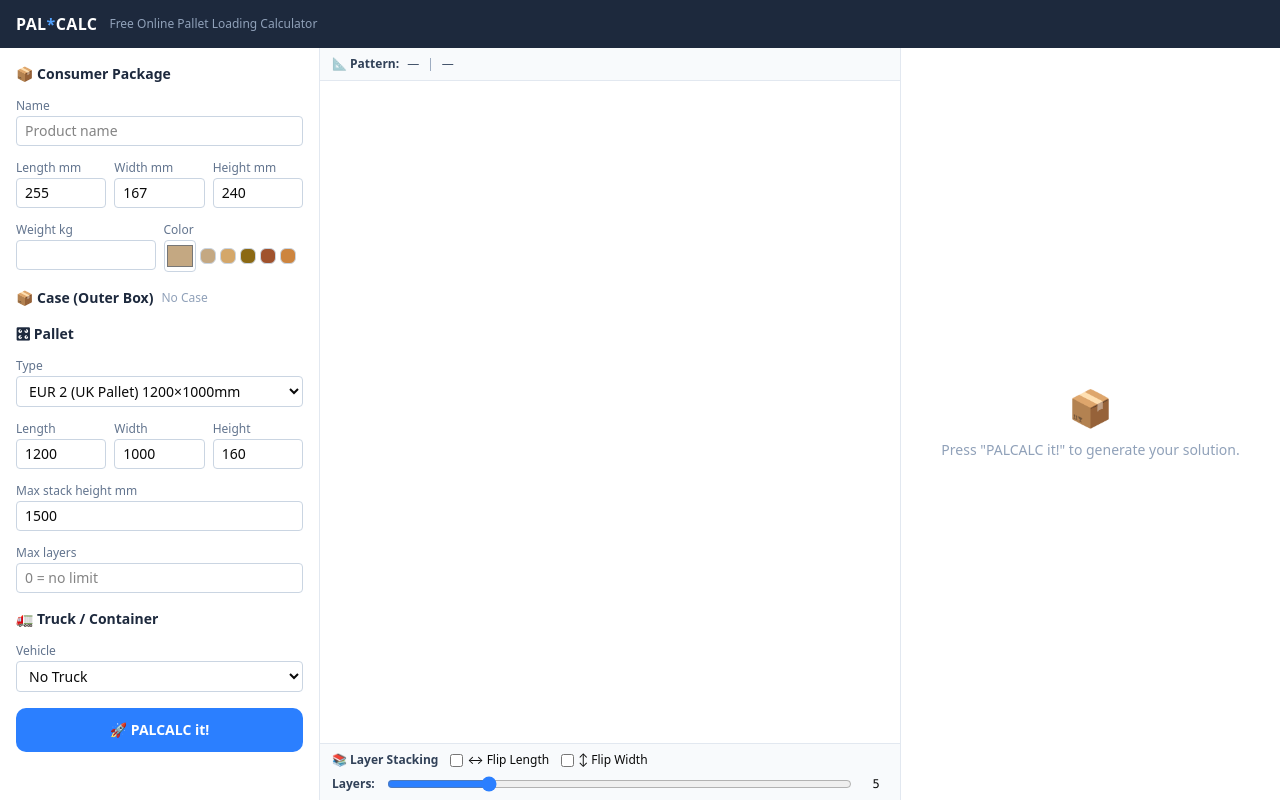
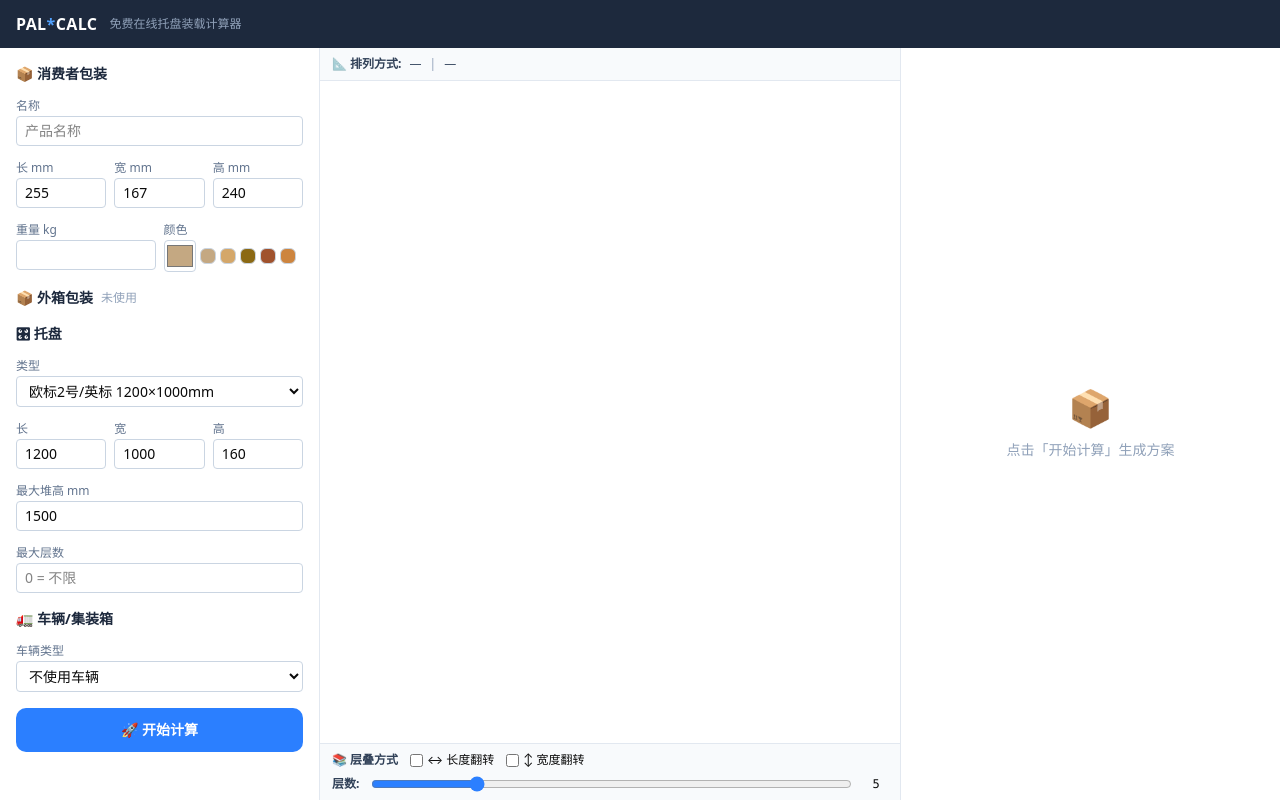
Before and after one commit to xiaonan177/Ka, a Next.js app: page / in a window 1280 px wide. Built offline with nearby package versions, Linux system fonts and the light colour scheme.

Commit message:
feat: 全界面中文化，包括输入表单、层编辑器、方案预览、托盘/车辆预设名称
Coze-Commit-Type: user
Coze-User-ID: 617247819964584
Coze-Conversation-ID: 6746399

```diff
--- a/src/app/page.tsx
+++ b/src/app/page.tsx
@@ -17,11 +17,11 @@ const DEFAULT_INPUT: PalletizeInput = {
   useCase: false,
   caseBox: { length: 0, width: 0, height: 0 },
   caseCount: 0,
-  palletType: 'EUR 2 (UK Pallet) 1200×1000mm',
+  palletType: '欧标2号/英标 1200×1000mm',
   pallet: { length: 1200, width: 1000, height: 160 },
   maxHeight: 1500,
   maxStackLayers: 0,
-  truckType: 'No Truck',
+  truckType: '不使用车辆',
   truck: undefined,
 };
 
@@ -70,7 +70,7 @@ export default function Home() {
         <h1 className="text-white font-bold text-base tracking-wide">
           PAL<span className="text-blue-400">*</span>CALC
         </h1>
-        <span className="text-slate-400 text-xs ml-3">Free Online Pallet Loading Calculator</span>
+        <span className="text-slate-400 text-xs ml-3">免费在线托盘装载计算器</span>
       </header>
 
       {/* 主内容区三栏 */}
@@ -114,7 +114,7 @@ export default function Home() {
                 flipWidth={flipWidth}
               />
             </div>
-            <button onClick={() => setShowReport(false)} className="mt-3 px-4 py-2 bg-slate-200 rounded text-sm">Close</button>
+            <button onClick={() => setShowReport(false)} className="mt-3 px-4 py-2 bg-slate-200 rounded text-sm">关闭</button>
           </div>
         </div>
       )}
--- a/src/components/InputForm.tsx
+++ b/src/components/InputForm.tsx
@@ -23,7 +23,7 @@ export function InputForm({ input, onChange, onCalculate }: InputFormProps) {
   };
 
   const handlePalletTypeChange = (type: string) => {
-    if (type === 'Custom') {
+    if (type === '自定义') {
       update({ palletType: type });
     } else {
       const preset = PALLET_PRESETS.find(p => p.name === type);
@@ -37,11 +37,11 @@ export function InputForm({ input, onChange, onCalculate }: InputFormProps) {
   };
 
   const handleTruckTypeChange = (type: string) => {
-    if (type === 'No Truck') {
+    if (type === '不使用车辆') {
       update({ truckType: type, truck: undefined });
       setTruckOpen(false);
-    } else if (type === 'Custom') {
-      update({ truckType: type, truck: { name: 'Custom', length: 12000, width: 2400, height: 2600 } });
+    } else if (type === '自定义') {
+      update({ truckType: type, truck: { name: '自定义', length: 12000, width: 2400, height: 2600 } });
       setTruckOpen(true);
     } else {
       const preset = TRUCK_PRESETS.find(t => t.name === type);
@@ -58,39 +58,39 @@ export function InputForm({ input, onChange, onCalculate }: InputFormProps) {
 
         {/* 产品名称 */}
         <div>
-          <h2 className="text-sm font-bold text-slate-800 mb-2">📦 Consumer Package</h2>
+          <h2 className="text-sm font-bold text-slate-800 mb-2">📦 消费者包装</h2>
           <div className="space-y-2">
             <div>
-              <label className="text-xs text-slate-500">Name</label>
+              <label className="text-xs text-slate-500">名称</label>
               <input
                 type="text"
                 value={input.productName}
                 onChange={e => update({ productName: e.target.value })}
                 className="w-full border border-slate-300 rounded px-2 py-1 text-sm"
-                placeholder="Product name"
+                placeholder="产品名称"
               />
             </div>
             <div className="grid grid-cols-3 gap-2">
               <div>
-                <label className="text-xs text-slate-500">Length mm</label>
+                <label className="text-xs text-slate-500">长 mm</label>
                 <input type="number" value={input.box.length || ''} onChange={e => update({ box: { ...input.box, length: Number(e.target.value) } })} className="w-full border border-slate-300 rounded px-2 py-1 text-sm" />
               </div>
               <div>
-                <label className="text-xs text-slate-500">Width mm</label>
+                <label className="text-xs text-slate-500">宽 mm</label>
                 <input type="number" value={input.box.width || ''} onChange={e => update({ box: { ...input.box, width: Number(e.target.value) } })} className="w-full border border-slate-300 rounded px-2 py-1 text-sm" />
               </div>
               <div>
-                <label className="text-xs text-slate-500">Height mm</label>
+                <label className="text-xs text-slate-500">高 mm</label>
                 <input type="number" value={input.box.height || ''} onChange={e => update({ box: { ...input.box, height: Number(e.target.value) } })} className="w-full border border-slate-300 rounded px-2 py-1 text-sm" />
               </div>
             </div>
             <div className="grid grid-cols-2 gap-2">
               <div>
-                <label className="text-xs text-slate-500">Weight kg</label>
+                <label className="text-xs text-slate-500">重量 kg</label>
                 <input type="number" value={input.boxWeight || ''} onChange={e => update({ boxWeight: Number(e.target.value) })} className="w-full border border-slate-300 rounded px-2 py-1 text-sm" step="0.1" />
               </div>
               <div>
-                <label className="text-xs text-slate-500">Color</label>
+                <label className="text-xs text-slate-500">颜色</label>
                 <div className="flex items-center gap-1">
                   <input type="color" value={input.boxColor} onChange={e => update({ boxColor: e.target.value })} className="w-8 h-8 border border-slate-300 rounded cursor-pointer" />
                   <div className="flex flex-wrap gap-1">
@@ -107,27 +107,27 @@ export function InputForm({ input, onChange, onCalculate }: InputFormProps) {
         {/* 外箱 */}
         <div>
           <button onClick={() => { setCaseOpen(!caseOpen); if (!caseOpen) update({ useCase: true }); else update({ useCase: false }); }} className="flex items-center gap-2 text-sm font-bold text-slate-800">
-            📦 Case (Outer Box)
-            <span className="text-xs text-slate-400 font-normal">{input.useCase ? 'Enabled' : 'No Case'}</span>
+            📦 外箱包装
+            <span className="text-xs text-slate-400 font-normal">{input.useCase ? '已启用' : '未使用'}</span>
           </button>
           {caseOpen && input.useCase && (
             <div className="mt-2 space-y-2 p-2 bg-slate-50 rounded">
               <div className="grid grid-cols-3 gap-2">
                 <div>
-                  <label className="text-xs text-slate-500">Length</label>
+                  <label className="text-xs text-slate-500">长</label>
                   <input type="number" value={input.caseBox.length || ''} onChange={e => update({ caseBox: { ...input.caseBox, length: Number(e.target.value) } })} className="w-full border border-slate-300 rounded px-2 py-1 text-sm" />
                 </div>
                 <div>
-                  <label className="text-xs text-slate-500">Width</label>
+                  <label className="text-xs text-slate-500">宽</label>
                   <input type="number" value={input.caseBox.width || ''} onChange={e => update({ caseBox: { ...input.caseBox, width: Number(e.target.value) } })} className="w-full border border-slate-300 rounded px-2 py-1 text-sm" />
                 </div>
                 <div>
-                  <label className="text-xs text-slate-500">Height</label>
+                  <label className="text-xs text-slate-500">高</label>
                   <input type="number" value={input.caseBox.height || ''} onChange={e => update({ caseBox: { ...input.caseBox, height: Number(e.target.value) } })} className="w-full border border-slate-300 rounded px-2 py-1 text-sm" />
                 </div>
               </div>
               <div>
-                <label className="text-xs text-slate-500">Cases per box</label>
+                <label className="text-xs text-slate-500">每箱装箱数</label>
                 <input type="number" value={input.caseCount || ''} onChange={e => update({ caseCount: Number(e.target.value) })} className="w-full border border-slate-300 rounded px-2 py-1 text-sm" />
               </div>
             </div>
@@ -136,50 +136,50 @@ export function InputForm({ input, onChange, onCalculate }: InputFormProps) {
 
         {/* 托盘 */}
         <div>
-          <h2 className="text-sm font-bold text-slate-800 mb-2">🎛 Pallet</h2>
+          <h2 className="text-sm font-bold text-slate-800 mb-2">🎛 托盘</h2>
           <div className="space-y-2">
             <div>
-              <label className="text-xs text-slate-500">Type</label>
+              <label className="text-xs text-slate-500">类型</label>
               <select value={input.palletType} onChange={e => handlePalletTypeChange(e.target.value)} className="w-full border border-slate-300 rounded px-2 py-1 text-sm">
                 {PALLET_PRESETS.map(p => <option key={p.name} value={p.name}>{p.name}</option>)}
-                <option value="Custom">Custom</option>
+                <option value="Custom">自定义</option>
               </select>
             </div>
             <div className="grid grid-cols-3 gap-2">
               <div>
-                <label className="text-xs text-slate-500">Length</label>
+                <label className="text-xs text-slate-500">长</label>
                 <input type="number" value={input.pallet.length || ''} onChange={e => update({ pallet: { ...input.pallet, length: Number(e.target.value) } })} className="w-full border border-slate-300 rounded px-2 py-1 text-sm" />
               </div>
               <div>
-                <label className="text-xs text-slate-500">Width</label>
+                <label className="text-xs text-slate-500">宽</label>
                 <input type="number" value={input.pallet.width || ''} onChange={e => update({ pallet: { ...input.pallet, width: Number(e.target.value) } })} className="w-full border border-slate-300 rounded px-2 py-1 text-sm" />
               </div>
               <div>
-                <label className="text-xs text-slate-500">Height</label>
+                <label className="text-xs text-slate-500">高</label>
                 <input type="number" value={input.pallet.height || ''} onChange={e => update({ pallet: { ...input.pallet, height: Number(e.target.value) } })} className="w-full border border-slate-300 rounded px-2 py-1 text-sm" />
               </div>
             </div>
             <div>
-              <label className="text-xs text-slate-500">Max stack height mm</label>
+              <label className="text-xs text-slate-500">最大堆高 mm</label>
               <input type="number" value={input.maxHeight || ''} onChange={e => update({ maxHeight: Number(e.target.value) })} className="w-full border border-slate-300 rounded px-2 py-1 text-sm" />
             </div>
             <div>
-              <label className="text-xs text-slate-500">Max layers</label>
-              <input type="number" value={input.maxStackLayers || ''} onChange={e => update({ maxStackLayers: Number(e.target.value) })} className="w-full border border-slate-300 rounded px-2 py-1 text-sm" placeholder="0 = no limit" />
+              <label className="text-xs text-slate-500">最大层数</label>
+              <input type="number" value={input.maxStackLayers || ''} onChange={e => update({ maxStackLayers: Number(e.target.value) })} className="w-full border border-slate-300 rounded px-2 py-1 text-sm" placeholder="0 = 不限" />
             </div>
           </div>
         </div>
 
         {/* 车辆 */}
         <div>
-          <h2 className="text-sm font-bold text-slate-800 mb-2">🚛 Truck / Container</h2>
+          <h2 className="text-sm font-bold text-slate-800 mb-2">🚛 车辆/集装箱</h2>
           <div className="space-y-2">
             <div>
-              <label className="text-xs text-slate-500">Vehicle</label>
+              <label className="text-xs text-slate-500">车辆类型</label>
               <select value={input.truckType} onChange={e => handleTruckTypeChange(e.target.value)} className="w-full border border-slate-300 rounded px-2 py-1 text-sm">
-                <option value="No Truck">No Truck</option>
+                <option value="No Truck">不使用车辆</option>
                 {TRUCK_PRESETS.map(t => <option key={t.name} value={t.name}>{t.name} {t.length}×{t.width}×{t.height}mm</option>)}
-                <option value="Custom">Custom</option>
+                <option value="Custom">自定义</option>
               </select>
             </div>
             {truckOpen && input.truck && (() => {
@@ -187,15 +187,15 @@ export function InputForm({ input, onChange, onCalculate }: InputFormProps) {
                   return (
                     <div className="grid grid-cols-3 gap-2 p-2 bg-slate-50 rounded">
                       <div>
-                        <label className="text-xs text-slate-500">Length</label>
+                        <label className="text-xs text-slate-500">长</label>
                         <input type="number" value={t.length} onChange={e => update({ truck: { ...t, length: Number(e.target.value) } })} className="w-full border border-slate-300 rounded px-2 py-1 text-sm" />
                       </div>
                       <div>
-                        <label className="text-xs text-slate-500">Width</label>
+                        <label className="text-xs text-slate-500">宽</label>
                         <input type="number" value={t.width} onChange={e => update({ truck: { ...t, width: Number(e.target.value) } })} className="w-full border border-slate-300 rounded px-2 py-1 text-sm" />
                       </div>
                       <div>
-                        <label className="text-xs text-slate-500">Height</label>
+                        <label className="text-xs text-slate-500">高</label>
                         <input type="number" value={t.height} onChange={e => update({ truck: { ...t, height: Number(e.target.value) } })} className="w-full border border-slate-300 rounded px-2 py-1 text-sm" />
                       </div>
                     </div>
@@ -209,7 +209,7 @@ export function InputForm({ input, onChange, onCalculate }: InputFormProps) {
           onClick={onCalculate}
           className="w-full bg-blue-500 hover:bg-blue-600 text-white font-bold py-3 px-4 rounded-lg text-sm transition-colors"
         >
-          🚀 PALCALC it!
+          🚀 开始计算
         </button>
       </div>
     </div>
--- a/src/components/LayerEditor.tsx
+++ b/src/components/LayerEditor.tsx
@@ -49,7 +49,7 @@ export function LayerEditor({
     ctx.fillStyle = '#1E293B';
     ctx.font = 'bold 13px sans-serif';
     ctx.textAlign = 'center';
-    ctx.fillText('Edit Layer — Top View', displayW / 2, 16);
+    ctx.fillText('编辑层 — 俯视图', displayW / 2, 16);
 
     // 托盘
     ctx.fillStyle = '#E8E8E8';
@@ -136,9 +136,9 @@ export function LayerEditor({
       {/* 排列策略选择 */}
       <div className="px-3 py-2 border-b border-slate-200 bg-slate-50">
         <div className="flex items-center gap-2 text-xs">
-          <span className="font-bold text-slate-700">📐 Pattern:</span>
+          <span className="font-bold text-slate-700">📐 排列方式:</span>
           <span className="text-slate-600">
-            {plan ? `${plan.countAlongLength} × ${plan.countAlongWidth} = ${plan.boxesPerLayer} boxes/layer` : '—'}
+            {plan ? `${plan.countAlongLength} × ${plan.countAlongWidth} = ${plan.boxesPerLayer} 箱/层` : '—'}
           </span>
           <span className="text-slate-400">|</span>
           <span className="text-slate-600">{plan?.orientation || '—'}</span>
@@ -154,20 +154,20 @@ export function LayerEditor({
       <div className="px-3 py-2 border-t border-slate-200 bg-slate-50 space-y-2">
         {/* 层翻转 */}
         <div className="flex items-center gap-3 text-xs">
-          <span className="font-bold text-slate-700">📚 Layer Stacking</span>
+          <span className="font-bold text-slate-700">📚 层叠方式</span>
           <label className="flex items-center gap-1 cursor-pointer">
             <input type="checkbox" checked={flipLength} onChange={e => onFlipLengthChange(e.target.checked)} className="accent-blue-500" />
-            <span>↔ Flip Length</span>
+            <span>↔ 长度翻转</span>
           </label>
           <label className="flex items-center gap-1 cursor-pointer">
             <input type="checkbox" checked={flipWidth} onChange={e => onFlipWidthChange(e.target.checked)} className="accent-blue-500" />
-            <span>↕ Flip Width</span>
+            <span>↕ 宽度翻转</span>
           </label>
         </div>
 
         {/* 层数控制 */}
         <div className="flex items-center gap-3 text-xs">
-          <span className="font-bold text-slate-700">Layers:</span>
+          <span className="font-bold text-slate-700">层数:</span>
           <input
             type="range" min={1} max={20} value={layers}
             onChange={e => onLayersChange(Number(e.target.value))}
--- a/src/components/SolutionPreview.tsx
+++ b/src/components/SolutionPreview.tsx
@@ -276,7 +276,7 @@ export function SolutionPreview({ plan, input, layers, flipLength, flipWidth, on
       <div className="w-[380px] flex-shrink-0 bg-white border-l border-slate-200 flex items-center justify-center">
         <div className="text-center text-slate-400 p-6">
           <p className="text-4xl mb-3">📦</p>
-          <p className="text-sm font-medium">Press &quot;PALCALC it!&quot; to generate your solution.</p>
+          <p className="text-sm font-medium">点击「开始计算」生成方案</p>
         </div>
       </div>
     );
@@ -292,19 +292,19 @@ export function SolutionPreview({ plan, input, layers, flipLength, flipWidth, on
       <div className="p-3 border-b border-slate-200 bg-slate-50">
         <div className="grid grid-cols-2 gap-2">
           <div className="bg-white rounded-lg p-2 shadow-sm border border-slate-100">
-            <div className="text-[10px] text-slate-500">Boxes / Pallet</div>
+            <div className="text-[10px] text-slate-500">每托箱数</div>
             <div className="text-lg font-bold text-blue-600">{totalBoxes}</div>
           </div>
           <div className="bg-white rounded-lg p-2 shadow-sm border border-slate-100">
-            <div className="text-[10px] text-slate-500">Total Height</div>
+            <div className="text-[10px] text-slate-500">总高度</div>
             <div className={`text-lg font-bold ${heightOk ? 'text-emerald-600' : 'text-amber-600'}`}>{totalH.toLocaleString()} mm</div>
           </div>
           <div className="bg-white rounded-lg p-2 shadow-sm border border-slate-100">
-            <div className="text-[10px] text-slate-500">Boxes / Layer</div>
+            <div className="text-[10px] text-slate-500">每层箱数</div>
             <div className="text-lg font-bold text-slate-700">{plan.boxesPerLayer}</div>
           </div>
           <div className="bg-white rounded-lg p-2 shadow-sm border border-slate-100">
-            <div className="text-[10px] text-slate-500">Space Utilization</div>
+            <div className="text-[10px] text-slate-500">空间利用率</div>
             <div className="text-lg font-bold text-slate-700">{plan.utilization}%</div>
           </div>
         </div>
@@ -316,14 +316,14 @@ export function SolutionPreview({ plan, input, layers, flipLength, flipWidth, on
           onClick={() => setViewMode('pallet')}
           className={`flex-1 py-2 text-xs font-medium ${viewMode === 'pallet' ? 'text-blue-600 border-b-2 border-blue-600 bg-blue-50' : 'text-slate-500 hover:bg-slate-50'}`}
         >
-          📦 Pallet Preview
+          📦 托盘预览
         </button>
         {input.truck && (
           <button
             onClick={() => setViewMode('truck')}
             className={`flex-1 py-2 text-xs font-medium ${viewMode === 'truck' ? 'text-blue-600 border-b-2 border-blue-600 bg-blue-50' : 'text-slate-500 hover:bg-slate-50'}`}
           >
-            🚛 Truck View
+            🚛 车辆视图
           </button>
         )}
       </div>
@@ -336,12 +336,12 @@ export function SolutionPreview({ plan, input, layers, flipLength, flipWidth, on
       {/* 车辆装载信息 */}
       {truckLoad && viewMode === 'truck' && (
         <div className="p-3 border-t border-slate-200 bg-slate-50 space-y-1">
-          <h3 className="text-xs font-bold text-slate-700">Truck Loading</h3>
+          <h3 className="text-xs font-bold text-slate-700">车辆装载</h3>
           <div className="grid grid-cols-2 gap-x-3 text-xs text-slate-600">
-            <span>Pallets: <strong>{truckLoad.totalPallets}</strong></span>
-            <span>Total boxes: <strong>{truckLoad.totalBoxes.toLocaleString()}</strong></span>
-            <span>Weight: <strong>{truckLoad.totalWeight.toLocaleString()} kg</strong></span>
-            <span>Volume: <strong>{(truckLoad.volumeUtilization * 100).toFixed(1)}%</strong></span>
+            <span>托盘数: <strong>{truckLoad.totalPallets}</strong></span>
+            <span>总箱数: <strong>{truckLoad.totalBoxes.toLocaleString()}</strong></span>
+            <span>重量: <strong>{truckLoad.totalWeight.toLocaleString()} kg</strong></span>
+            <span>体积率: <strong>{(truckLoad.volumeUtilization * 100).toFixed(1)}%</strong></span>
           </div>
         </div>
       )}
@@ -350,9 +350,9 @@ export function SolutionPreview({ plan, input, layers, flipLength, flipWidth, on
       <div className="p-3 border-t border-slate-200">
         <div className="flex items-center gap-2 text-xs">
           {heightOk ? (
-            <><span className="text-emerald-500">✓</span><span className="text-emerald-700">Height {totalH.toLocaleString()}mm ≤ {input.maxHeight.toLocaleString()}mm limit</span></>
+            <><span className="text-emerald-500">✓</span><span className="text-emerald-700">高度 {totalH.toLocaleString()}mm ≤ {input.maxHeight.toLocaleString()}mm 限制</span></>
           ) : (
-            <><span className="text-amber-500">⚠</span><span className="text-amber-700">Height {totalH.toLocaleString()}mm &gt; {input.maxHeight.toLocaleString()}mm limit</span></>
+            <><span className="text-amber-500">⚠</span><span className="text-amber-700">高度 {totalH.toLocaleString()}mm &gt; {input.maxHeight.toLocaleString()}mm 限制</span></>
           )}
         </div>
       </div>
@@ -360,7 +360,7 @@ export function SolutionPreview({ plan, input, layers, flipLength, flipWidth, on
       {/* 下载按钮 */}
       <div className="p-3 border-t border-slate-200">
         <button onClick={onDownloadReport} className="w-full bg-emerald-500 hover:bg-emerald-600 text-white font-bold py-2 px-4 rounded-lg text-xs transition-colors">
-          📥 Download Report Image
+          📥 下载报告图片
         </button>
       </div>
     </div>
--- a/src/lib/palletize.ts
+++ b/src/lib/palletize.ts
@@ -90,31 +90,31 @@ export interface TruckLoadResult {
 // ==================== 托盘预设 ====================
 
 export const PALLET_PRESETS: { name: string; length: number; width: number; height: number }[] = [
-  { name: 'EUR/EUR 1/ISO1 1200×800mm', length: 1200, width: 800, height: 144 },
-  { name: 'EUR 2 (UK Pallet) 1200×1000mm', length: 1200, width: 1000, height: 144 },
-  { name: 'EUR 3/FIN/IPL/ISO2 1000×1200mm', length: 1000, width: 1200, height: 144 },
-  { name: 'UPL Pallet 1200×1100mm', length: 1200, width: 1100, height: 144 },
-  { name: 'HPL (EUR 6/ISO0) 600×800mm', length: 600, width: 800, height: 144 },
-  { name: 'QPL (Quarter) 600×400mm', length: 600, width: 400, height: 144 },
-  { name: 'PXL Pallet 1200×1200mm', length: 1200, width: 1200, height: 144 },
-  { name: 'American Standard 1219×1016mm', length: 1219, width: 1016, height: 152 },
-  { name: 'American 42"×42" 1067×1067mm', length: 1067, width: 1067, height: 152 },
-  { name: 'American 48"×48" 1219×1219mm', length: 1219, width: 1219, height: 152 },
-  { name: 'Australian Standard 1165×1165mm', length: 1165, width: 1165, height: 150 },
-  { name: 'Asian Standard 1100×1100mm', length: 1100, width: 1100, height: 150 },
+  { name: '欧标1号/ISO1 1200×800mm', length: 1200, width: 800, height: 144 },
+  { name: '欧标2号/英标 1200×1000mm', length: 1200, width: 1000, height: 144 },
+  { name: '欧标3号/芬标/ISO2 1000×1200mm', length: 1000, width: 1200, height: 144 },
+  { name: 'UPL托盘 1200×1100mm', length: 1200, width: 1100, height: 144 },
+  { name: 'HPL/欧标6号/ISO0 600×800mm', length: 600, width: 800, height: 144 },
+  { name: 'QPL/四分之一托盘 600×400mm', length: 600, width: 400, height: 144 },
+  { name: 'PXL托盘 1200×1200mm', length: 1200, width: 1200, height: 144 },
+  { name: '美标托盘 1219×1016mm', length: 1219, width: 1016, height: 152 },
+  { name: '美标42寸 1067×1067mm', length: 1067, width: 1067, height: 152 },
+  { name: '美标48寸 1219×1219mm', length: 1219, width: 1219, height: 152 },
+  { name: '澳标托盘 1165×1165mm', length: 1165, width: 1165, height: 150 },
+  { name: '亚标托盘 1100×1100mm', length: 1100, width: 1100, height: 150 },
 ];
 
 // ==================== 车辆预设 ====================
 
 export const TRUCK_PRESETS: TruckDimensions[] = [
-  { name: 'Euro Truck Standard', length: 13600, width: 2480, height: 2700 },
-  { name: 'Euro Truck Mega', length: 13600, width: 2480, height: 3000 },
-  { name: 'US 53ft Trailer', length: 16154, width: 2591, height: 2743 },
-  { name: 'US 48ft Trailer', length: 14630, width: 2591, height: 2743 },
-  { name: '20ft Container', length: 5898, width: 2352, height: 2393 },
-  { name: '40ft Container', length: 12032, width: 2352, height: 2393 },
-  { name: '40ft HC Container', length: 12032, width: 2352, height: 2698 },
-  { name: '45ft HC Container', length: 13556, width: 2352, height: 2698 },
+  { name: '欧标卡车 标准', length: 13600, width: 2480, height: 2700 },
+  { name: '欧标卡车 加高型', length: 13600, width: 2480, height: 3000 },
+  { name: '美标53英尺挂车', length: 16154, width: 2591, height: 2743 },
+  { name: '美标48英尺挂车', length: 14630, width: 2591, height: 2743 },
+  { name: '20英尺集装箱', length: 5898, width: 2352, height: 2393 },
+  { name: '40英尺集装箱', length: 12032, width: 2352, height: 2393 },
+  { name: '40英尺高柜集装箱', length: 12032, width: 2352, height: 2698 },
+  { name: '45英尺高柜集装箱', length: 13556, width: 2352, height: 2698 },
 ];
 
 // ==================== 核心算法 ====================
```
